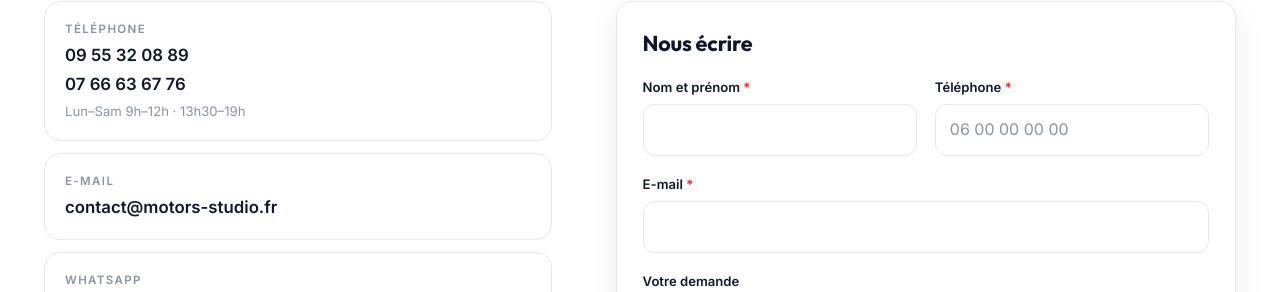
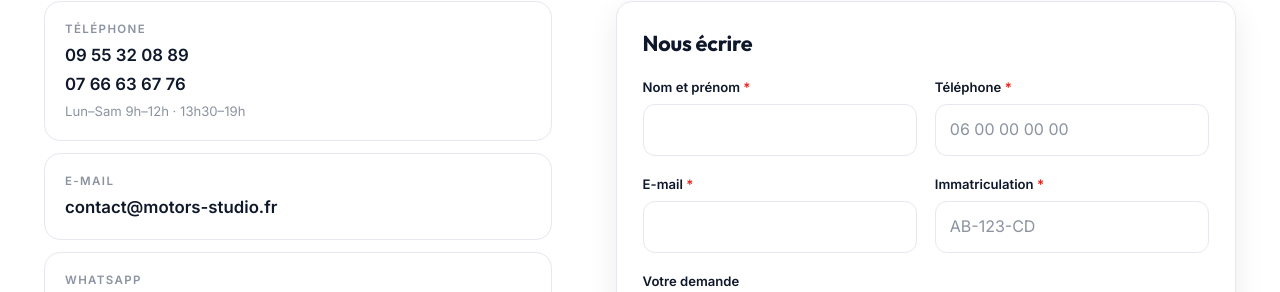
Before and after one commit to TrustPaname/dossier, a WordPress theme: template wordpress/motors-studio/front-page.php in a window 1280 px wide. Shown: the part 6208-6500 px from the top of the page. Run offline with PHP 8.4 and a stand-in for WordPress, Linux system fonts and the light colour scheme; the site name, menu and one post (Sample post) are stand-ins, and other content is empty; some libraries are stand-ins or nearby versions.

Commit message:
Motors Studio : immatriculation obligatoire dans le formulaire de contact
Co-Authored-By: Claude Fable 5.1 <noreply@anthropic.com>
Claude-Session: https://claude.ai/code/session_01DBwMqV4ghALwNduwZqW9ue

```diff
--- a/wordpress/motors-studio/front-page.php
+++ b/wordpress/motors-studio/front-page.php
@@ -366,10 +366,17 @@
             <p class="field__error" data-error-for="c-tel"></p>
           </div>
         </div>
-        <div class="field">
-          <label for="c-email">E-mail <span class="req" aria-hidden="true">*</span></label>
-          <input type="email" id="c-email" name="email" autocomplete="email" required>
-          <p class="field__error" data-error-for="c-email"></p>
+        <div class="field-row">
+          <div class="field">
+            <label for="c-email">E-mail <span class="req" aria-hidden="true">*</span></label>
+            <input type="email" id="c-email" name="email" autocomplete="email" required>
+            <p class="field__error" data-error-for="c-email"></p>
+          </div>
+          <div class="field">
+            <label for="c-immat">Immatriculation <span class="req" aria-hidden="true">*</span></label>
+            <input type="text" id="c-immat" name="immatriculation" placeholder="AB-123-CD" autocapitalize="characters" spellcheck="false" required>
+            <p class="field__error" data-error-for="c-immat"></p>
+          </div>
         </div>
         <div class="field field--select">
           <label for="c-sujet">Votre demande</label>
```
Also changed, not shown: motors-studio/index.html (+11 -4 lines), 3 other files.
